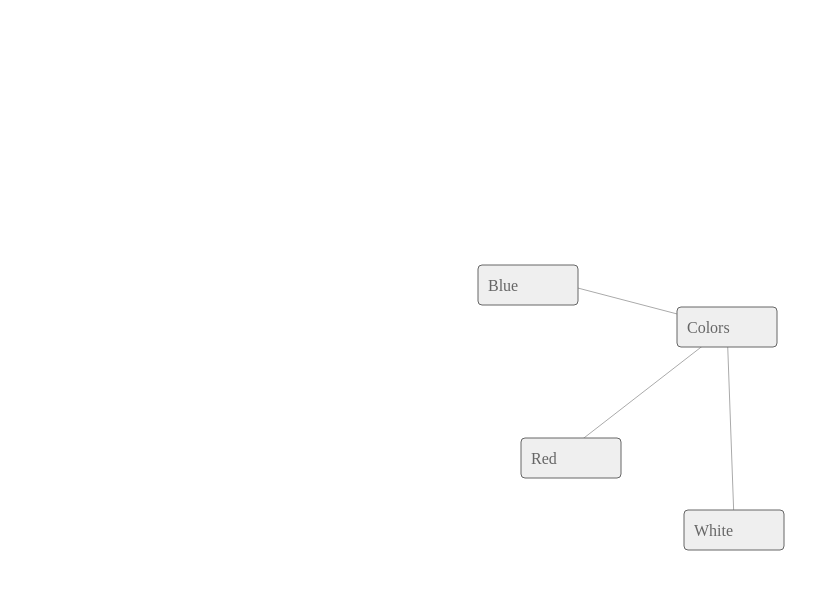
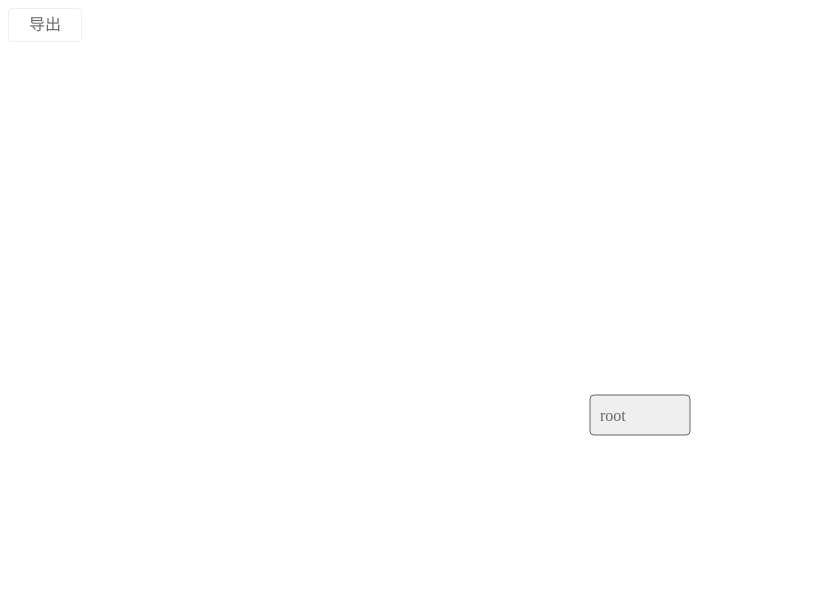
Before and after one commit to silentmaker/mind-map, a React app: page / in a window 1280 px wide. Shown: the whole page, without its empty margins (0-840 px from the left). Built offline with nearby package versions, Linux system fonts and the light colour scheme.

Commit message:
export svg

```diff
--- a/src/components/App.js
+++ b/src/components/App.js
@@ -1,6 +1,7 @@
 import React from 'react'
 import MindMap from './MindMap'
 
+import '../styles/App.css'
 import '../styles/MindMap.css'
 
 class App extends React.Component {
@@ -8,10 +9,21 @@ class App extends React.Component {
     const mindMap = new MindMap('#MindMap')
     window.mindMap = mindMap
   }
+  export() {
+    const svg = document.querySelector('svg').outerHTML
+    const svgBlob = new Blob([svg], {type:"image/svg+xml;charset=utf-8"});
+    const svgUrl = URL.createObjectURL(svgBlob);
+    const downloadLink = document.createElement("a");
+
+    downloadLink.href = svgUrl;
+    downloadLink.download = 'mind-map';
+    downloadLink.click();
+  }
   render() {
     return (
       <div className="App">
-        <div id="MindMap" style={{margin: 20}}></div>
+        <div className="Button" onClick={() => this.export()}>导出</div>
+        <div id="MindMap"></div>
       </div>
     )
   }
--- a/src/components/MindMap.js
+++ b/src/components/MindMap.js
@@ -11,21 +11,10 @@ class MindMap {
       .attr('id', uid('svg'))
       .attr("width", width)
       .attr("height", height);
-
-    // this.data = data || {nodes: [], links: []}
-    this.data = {
-      nodes: [
-        {id: 1, content: 'Colors'},
-        {id: 2, content: 'Red'},
-        {id: 3, content: 'Blue'},
-        {id: 4, content: 'White'}
-      ],
-      links: [
-        {source: 1, target: 2},
-        {source: 1, target: 3},
-        {source: 1, target: 4},
-      ]
-    }
+    this.data = data || ({
+      nodes: [{id: uid('node'), content: 'root'}],
+      links: []
+    })
     this.uid = uid
     this.svg = container.select('svg')
     this.simulation = D3.forceSimulation()
--- /dev/null
+++ b/src/styles/App.css
@@ -0,0 +1,15 @@
+.Button {
+  display: inline-block;
+  padding: 0 20px;
+  height: 32px;
+  line-height: 32px;
+  background-color: #fff;
+  color: #666;
+  font-size: 16px;
+  cursor: pointer;
+  border: solid 1px #eee;
+  border-radius: 4px;
+}
+.Button:active {
+  background-color: #eee;
+}
--- a/src/styles/MindMap.css
+++ b/src/styles/MindMap.css
@@ -1,9 +1,9 @@
 #MindMap {
   position: fixed;
-  top: 0;
-  left: 0;
-  right: 0;
-  bottom: 0;
+  top: 50px;
+  left: 20px;
+  right: 20px;
+  bottom: 20px;
 }
 #links line {
   stroke: #aaa;
```
Also changed, not shown: src/components/ItemEditor.js (deleted, +0 -9 lines), src/styles/ItemEditor.css (deleted).
